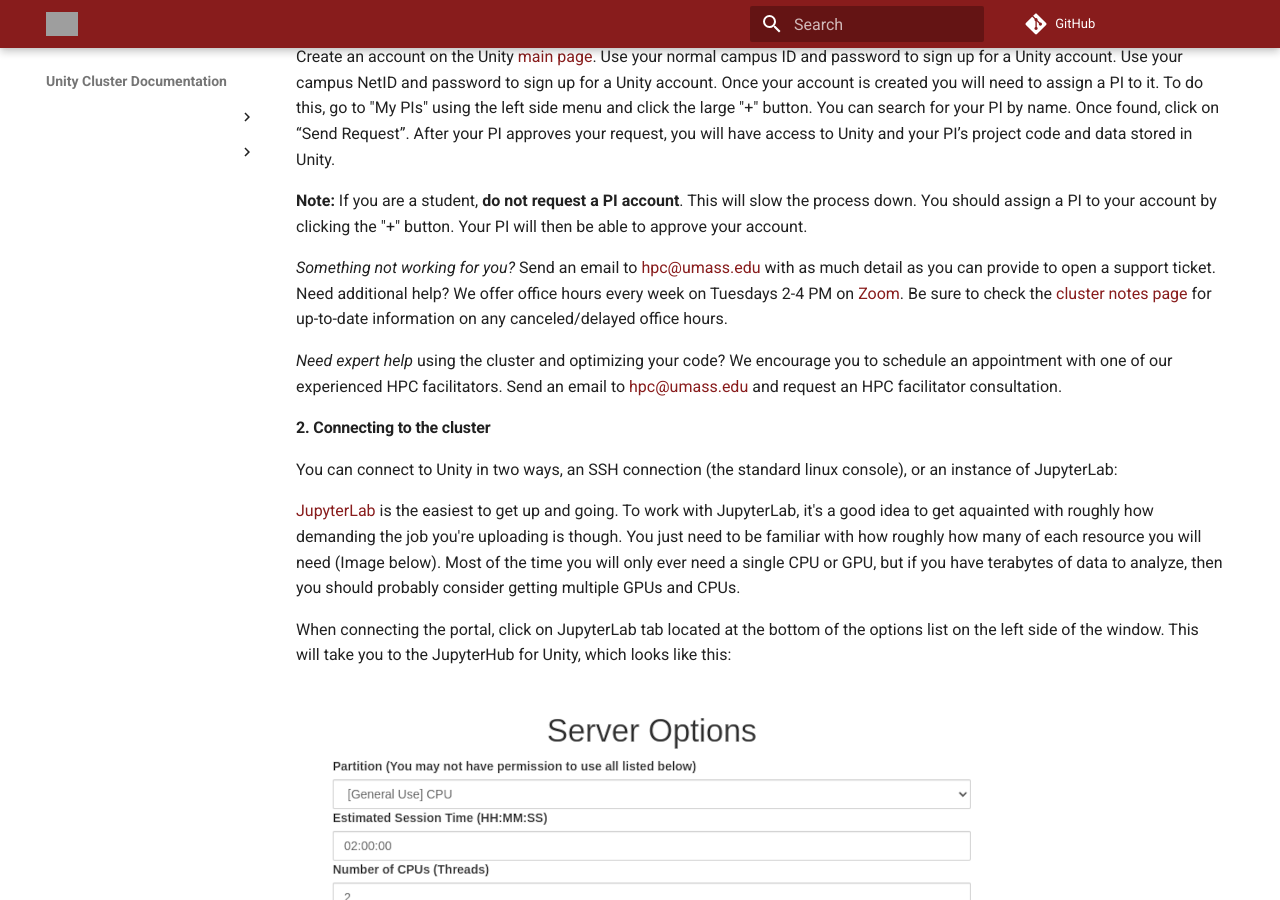
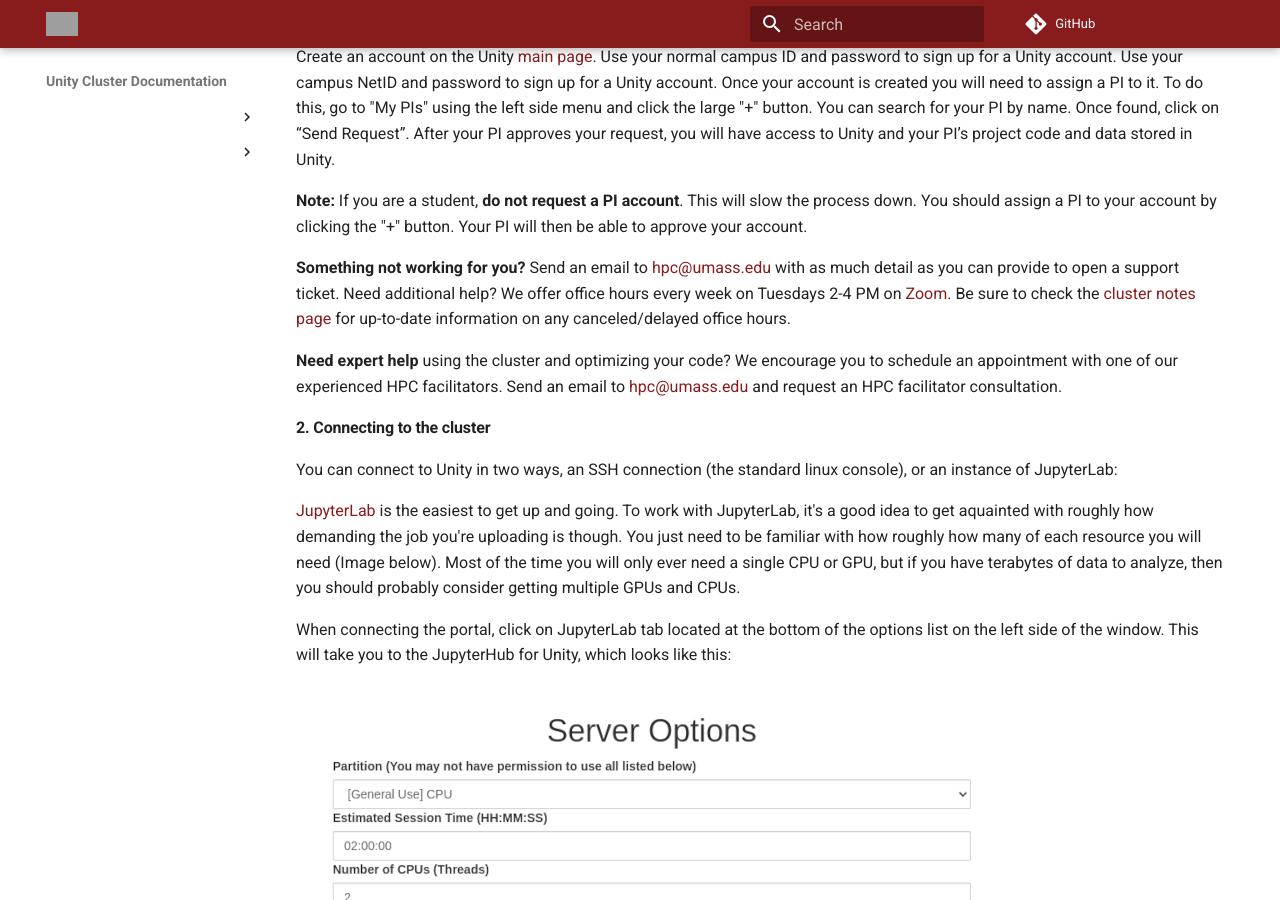
Before and after one commit to UMass-RC/unity-docs, an MkDocs documentation site: the page built from docs/index.md, in a window 1280 px wide and 900 px high, scrolled down 481 px. Built offline with MkDocs 1.6.1 and Material for MkDocs 9.7.7, drawn with Linux system fonts in a browser that asks for light colours; comment, search, counter and statistics services are not loaded; grey boxes are pictures that could not be loaded.

```diff
--- a/docs/index.md
+++ b/docs/index.md
@@ -14,10 +14,10 @@ Use your normal campus ID and password to sign up for a Unity account. Use your
 
 **Note:** If you are a student, **do not request a PI account**.  This will slow the process down.  You should assign a PI to your account by clicking the "+" button.  Your PI will then be able to approve your account.
 
-*Something not working for you?*  Send an email to <hpc@umass.edu> with as much detail as you can provide to open a support ticket.
+**Something not working for you?**  Send an email to <hpc@umass.edu> with as much detail as you can provide to open a support ticket.
 Need additional help?  We offer office hours every week on Tuesdays 2-4 PM on [Zoom](https://umass-amherst.zoom.us/j/95663998309?pwd=K2F2b0ZrNmhYR3pic1loY2pvcUhkdz09). Be sure to check the [cluster notes page](https://unity.rc.umass.edu/index.php) for up-to-date information on any canceled/delayed office hours.
 
-*Need expert help* using the cluster and optimizing your code?  We encourage you to schedule an appointment with one of our experienced HPC facilitators.  Send an email to <hpc@umass.edu> and request an HPC facilitator consultation.
+**Need expert help** using the cluster and optimizing your code?  We encourage you to schedule an appointment with one of our experienced HPC facilitators.  Send an email to <hpc@umass.edu> and request an HPC facilitator consultation.
 
 
 
```
